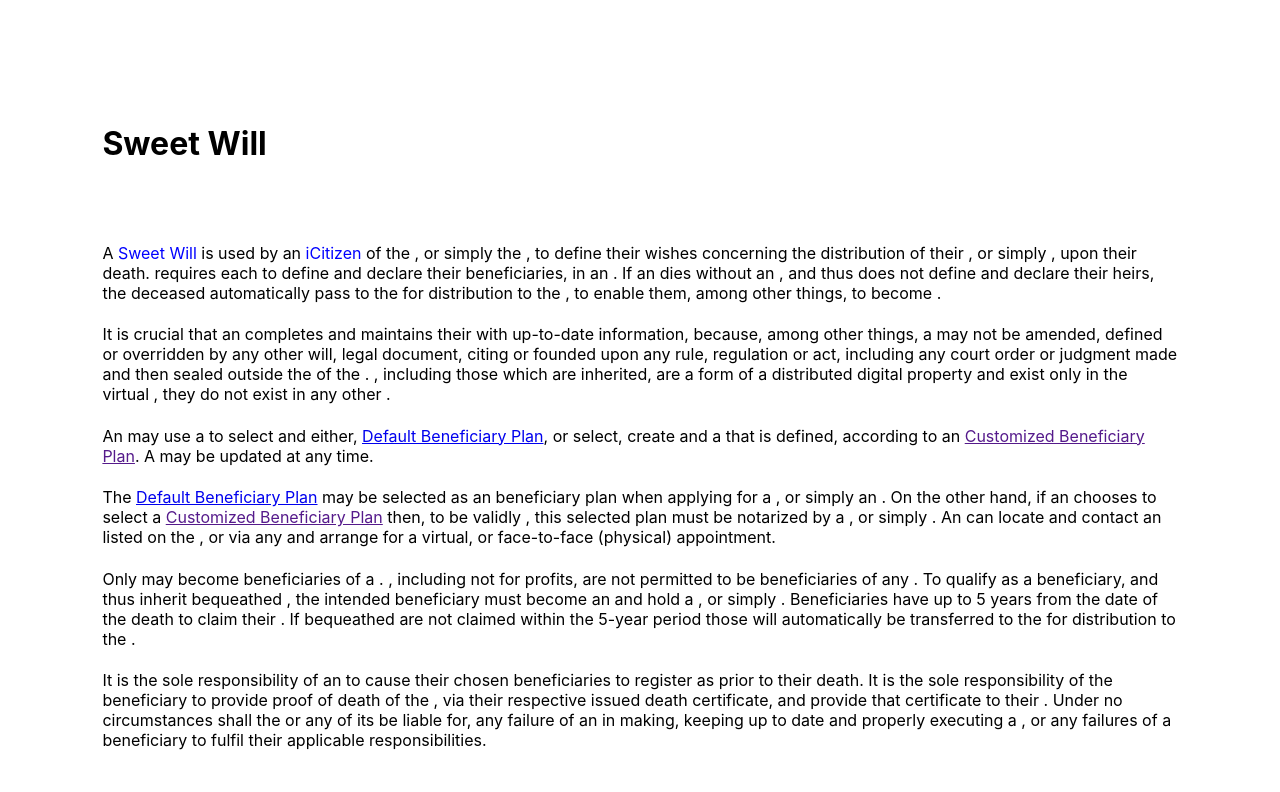
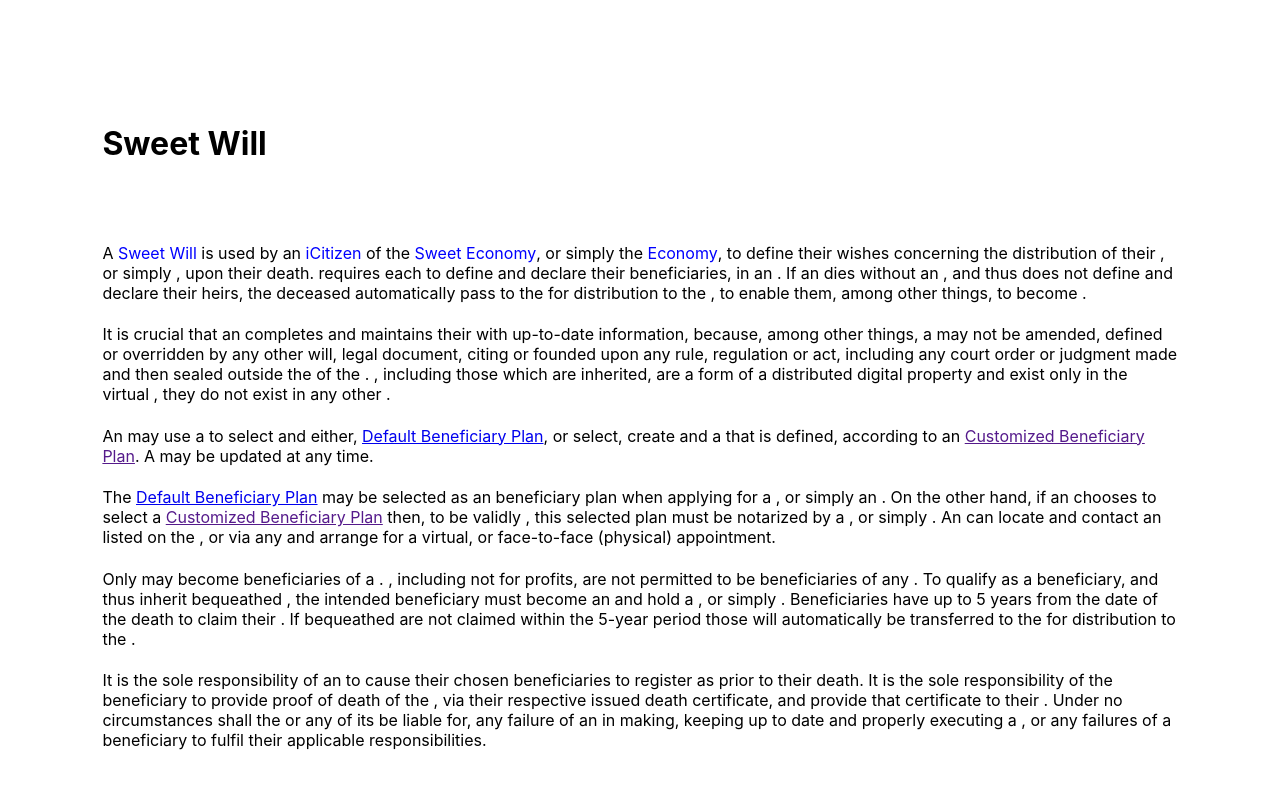
Before and after one commit to Jordan1022/DocDemo, a React (Create React App) app in the folder swdocdemo/: page / in a window 1280 px wide. Shown: the top 792 px of the page. Built offline with nearby package versions, Linux system fonts and the light colour scheme.

Commit message:
added more defs

```diff
--- a/swdocdemo/src/Levels.js
+++ b/swdocdemo/src/Levels.js
@@ -4,8 +4,8 @@ export const levels = [
     {title:'Sweet Will',text:" means an electronically signed official #|2|# document, either a Default Beneficiary Plan, or a notarized (by an ECONOMY NOTARY) CUStomized Benificiary Plan, in which the TESTATOR, an #|1|#, EXPLICITLY describes and states their decisions as to how their SQUARES should be distributed upon their death. "},
     {title:'iCitizen',text:' means an INDIVIDUAL who joins the #|2|# and has become registered as an iCitizen of the #|2|#, whereupon, an ECONADMIN, who is LICENSED to act as an identity issuer, issues a SWEET Certificate of eBirth and an IPASSPORT to the newly birthed iCitizen. An INDIVIDUAL who is permitted to engage, within the #|2|# BUSINESS ACTIVITES and BUYING and SELLING. An opportunity to become a co-owner in the #|2|# through OWNERSHIP of Sweet SQUARES and enjoy the benefits of the #|2|#.'},
     {title:'Economy',text:' means the local, national and international alliance of participants; #|1|#, LPENTITIES, and ECOSYSTEMS, based on the open source SWEETBRIDGE Synchronized Commerce Platform that connects participants and ECOSYSTEMS together to provide services, opportunities, resources and value for PARTICIPANTS of the Economy. The SWEETBRIDGE Synchronized Commerce Platform automates and simplifies commerce transactions - BUSINESS ACTIVITIES - using automated contracts, automated accounting, automated risk management, automated settlement and PAYMENT that includes data security and access controls that protect identity, information, claims and proofs, all of which is designed to reduce error and fraud in commerce.'},
-    {title:'Sweet Economy',text:" #|3|# testing 44444 #|0|#"},
-    {title:'Billy Bob',text:' #|2|# an individual of the Sweet Economy'},
+    {title:'Sweet Economy',text:" means the local, national and international alliance of participants; #|1|#, LPENTITIES, and ECOSYSTEMS, based on the open source SWEETBRIDGE Synchronized Commerce Platform that connects participants and ECOSYSTEMS together to provide services, opportunities, resources and value for PARTICIPANTS of the Economy. The SWEETBRIDGE Synchronized Commerce Platform automates and simplifies commerce transactions - BUSINESS ACTIVITIES - using automated contracts, automated accounting, automated risk management, automated settlement and PAYMENT that includes data security and access controls that protect identity, information, claims and proofs, all of which is designed to reduce error and fraud in commerce."},
+    {title:'owned',text:' #|2|# an individual of the Sweet Economy'},
     // {title:'Economy',text:' #|0|# or sweet economy'},
     // {title:'Sweet Will',text:" #|1|# is a document #|2|#"},
     // {title:'iCitizen',text:' #|2|# an individual of the Sweet Economy'},
--- a/swdocdemo/src/ModalChild.js
+++ b/swdocdemo/src/ModalChild.js
@@ -52,7 +52,8 @@ export default function ModalParent({which, levels, open, handleClose, handleOpe
         let cnt = 0;
         parts.forEach(part => {
             if (cnt==0)
-                retVal.push(<span>{part}</span>);
+               { retVal.push(<span>{part}</span>);
+                console.log(part);}
             else {
                 num = part.split("|#");
                 retVal.push(<ModalLink which={num[0]} levels={levels} handleOpen={handleOpen} />);
@@ -60,7 +61,6 @@ export default function ModalParent({which, levels, open, handleClose, handleOpe
             }
             cnt++;
         });
-        console.log(num[1])
         return retVal;
     }
 
--- a/swdocdemo/src/ModalLink.js
+++ b/swdocdemo/src/ModalLink.js
@@ -1,5 +1,4 @@
 import React from 'react';
-// import {levels} from './Levels';
 
 export default function ModalLink({which, levels, handleOpen}) {
     return (<a style={{cursor:"pointer", textDecoration:"underline", color:"blue"}} onClick={()=>handleOpen(which)}>{levels[which].title}</a>)
--- a/swdocdemo/src/ModalParent.js
+++ b/swdocdemo/src/ModalParent.js
@@ -24,15 +24,6 @@ export default function ModalParent({text}) {
     }));
     const classes = useStyles();
 
-
-
-    // var levels = [
-    //     {title:'Sweet Will',text:" #|1|# is a document #|2|#"},
-    //     {title:'iCitizen',text:' #|2|# an individual of the Sweet Economy'},
-    //     {title:'Economy',text:' #|0|# or sweet economy'},
-    // ];
-
-
     const handleOpen = (which) => {
         setWhich(which);
         setOpen(true);
@@ -41,13 +32,10 @@ export default function ModalParent({text}) {
         setOpen(false);
     };
 
-
-
-
     return (
         <div>
             <ModalChild which={which} levels={levels} open={open} handleClose={handleClose} handleOpen={handleOpen} />
-            <div className={classes.div} variant="text" color="inherit" onClick={() => handleOpen(0)}>
+            <div className={classes.div} variant="text" color="inherit" onClick={() => handleOpen(which) }>
                 {text}
             </div>
         </div>
--- a/swdocdemo/src/TextComponent.js
+++ b/swdocdemo/src/TextComponent.js
@@ -13,7 +13,7 @@ export default function TextComponent() {
         <h1 className="docTitle">Sweet Will</h1>
         <div className="P">
           A <ModalParent which={0} text={levels[0].title} /> is used by an <ModalParent which={1} text={levels[1].title} /> of
-          the <LinkPreview />, or simply the <LinkPreview />,
+          the <ModalParent which={3} text={levels[3].title} />, or simply the <ModalParent which={2} text={levels[2].title} />,
           to define their wishes concerning the distribution of their <LinkPreview /> <LinkPreview />,
           or simply <LinkPreview />, upon their death. <LinkPreview /> requires
           each <LinkPreview text="iCitizen" href="#icitizen" /> to <LinkPreview text="explicitly" href="#explicitly" /> define and declare
```
